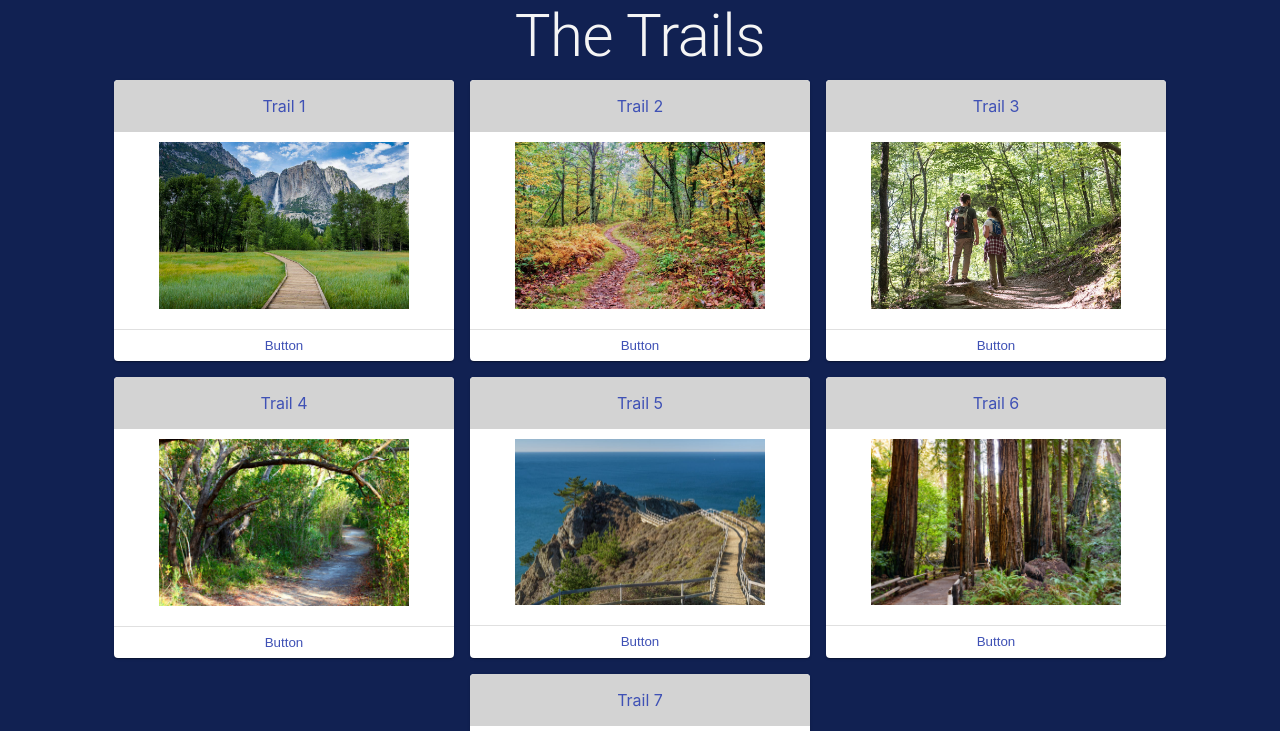
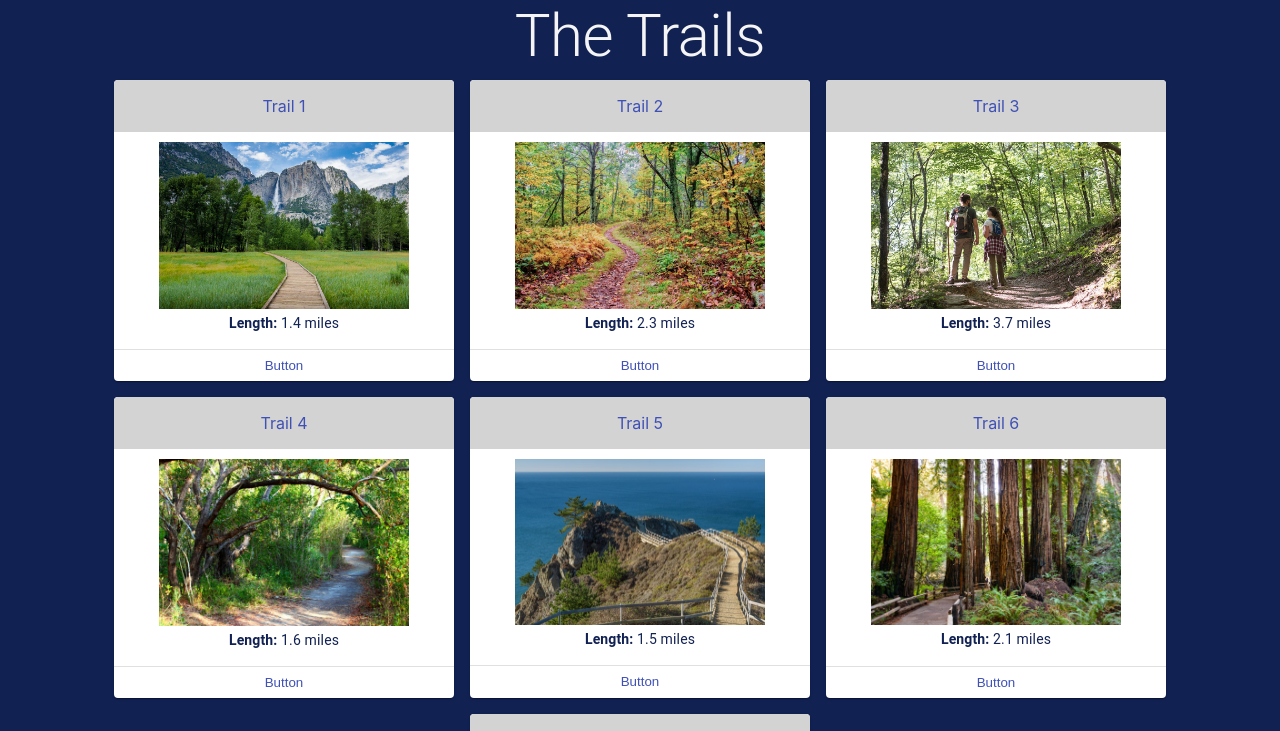
Before and after one commit to AdamBFriedman/Wake-and-Walk, a React (Create React App) app: page / in a window 1280 px wide. Shown: the top 731 px of the page. Built offline with nearby package versions, Linux system fonts and the light colour scheme.

Commit message:
Add length property

```diff
--- a/src/components/Cards/TrailCard.js
+++ b/src/components/Cards/TrailCard.js
@@ -31,10 +31,13 @@ const useStyles = makeStyles((theme) =>
       alignItems: "center",
       justifyContent: "center",
     },
+    length: {
+      color: "#112152",
+    },
   })
 );
 
-export default function TrailCard({ title, description, imageSrc }) {
+export default function TrailCard({ title, length, imageSrc }) {
   const classes = useStyles();
 
   const handleButtonClick = () => {
@@ -56,8 +59,8 @@ export default function TrailCard({ title, description, imageSrc }) {
       <CardContent className={classes.cardContent}>
         <img width={250} alt={title} src={imageSrc} />
 
-        <Typography variant="body1" component="p">
-          {description}
+        <Typography variant="body2" component="p" className={classes.length}>
+          <strong>Length:</strong> {length} miles
         </Typography>
       </CardContent>
 
```
